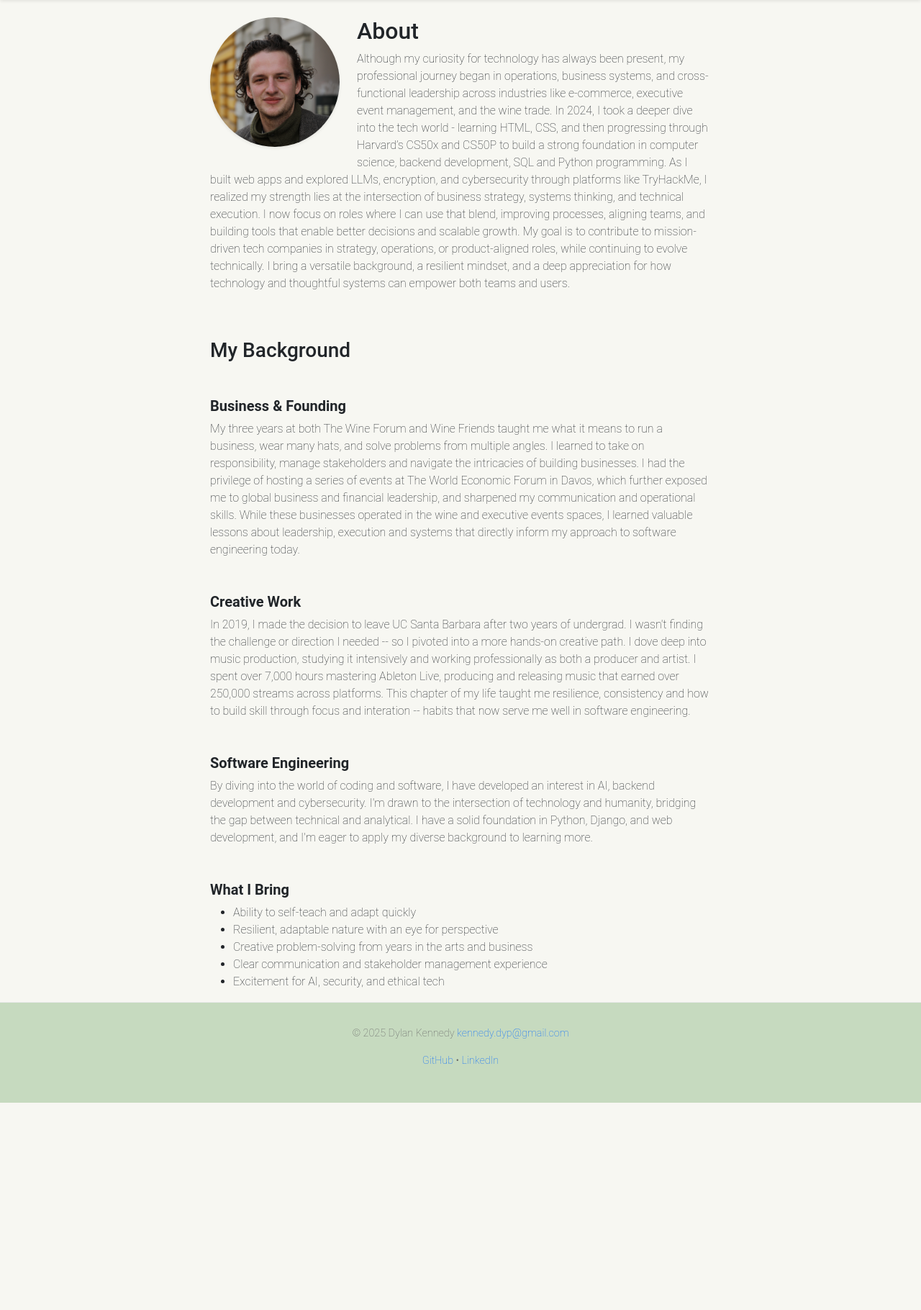
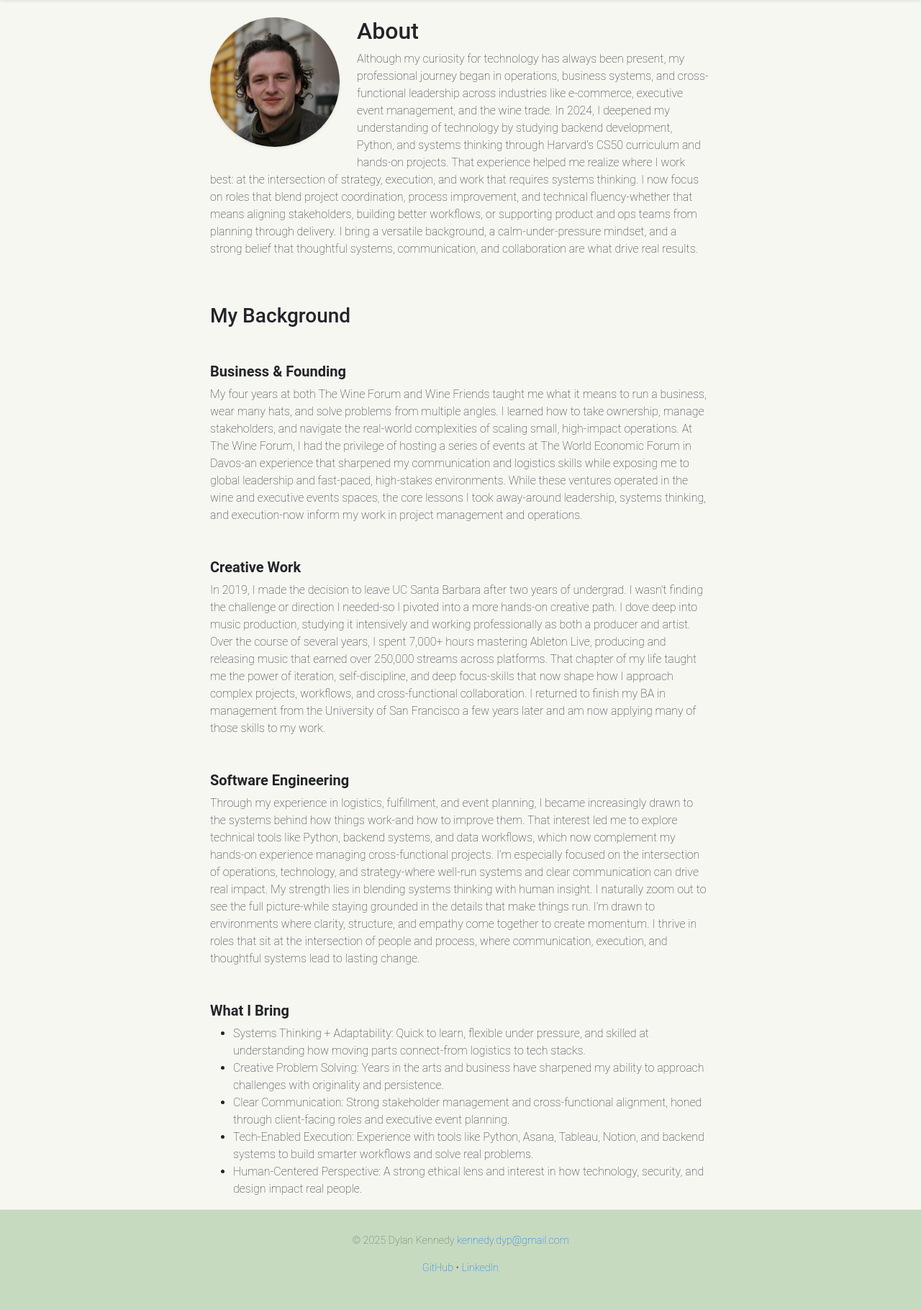
Before and after one commit to Dylan-kn/dylan_kennedy_portfolio, a Django app: page /about/ in a window 1280 px wide. Shown: the part 57-1877 px from the top of the page at 72% size. Before the commit the page ends 1589 px from the top, so only its background shows below. Run offline with Django 5.2, Linux system fonts and the light colour scheme.

Commit message:
Updated descriptions and info

```diff
--- a/templates/pages/about.html
+++ b/templates/pages/about.html
@@ -9,43 +9,42 @@
             <h2 class="section-title">About</h2>
             <p>
                 Although my curiosity for technology has always been present, my professional journey began in operations, business systems, and cross-functional leadership across industries like e-commerce, executive event management, and the wine trade.
-                In 2024, I took a deeper dive into the tech world - learning HTML, CSS, and then progressing through Harvard’s CS50x and CS50P to build a strong foundation in computer science, backend development, SQL and Python programming.
-                As I built web apps and explored LLMs, encryption, and cybersecurity through platforms like TryHackMe, I realized my strength lies at the intersection of business strategy, systems thinking, and technical execution. I now focus on roles
-                where I can use that blend, improving processes, aligning teams, and building tools that enable better decisions and scalable growth.
-                My goal is to contribute to mission-driven tech companies in strategy, operations, or product-aligned roles, while continuing to evolve technically. I bring a versatile background, a resilient mindset, and a deep appreciation for how technology and
-                thoughtful systems can empower both teams and users.
+                In 2024, I deepened my understanding of technology by studying backend development, Python, and systems thinking through Harvard’s CS50 curriculum and hands-on projects. That experience helped me realize where I work best: at the intersection of strategy,
+                execution, and work that requires systems thinking. I now focus on roles that blend project coordination, process improvement, and technical fluency-whether that means aligning stakeholders, building better workflows, or supporting product
+                and ops teams from planning through delivery. I bring a versatile background, a calm-under-pressure mindset, and a strong belief that thoughtful systems, communication, and collaboration are what drive real results.
             </p>
         </div>
         <h3 class="section-title">My Background</h2>
         <div>
             <h4 class="h5 fw-bold mt-5">Business & Founding</h4>
             <p>
-            My three years at both The Wine Forum and Wine Friends taught me what it means to run a business, wear many hats, and solve problems from multiple angles. I learned to take on responsibility,
-            manage stakeholders and navigate the intricacies of building businesses. I had the privilege of hosting a series of events at The World Economic Forum in Davos, which further exposed me
-            to global business and financial leadership, and sharpened my communication and operational skills. While these businesses operated in the wine and
-            executive events spaces, I learned valuable lessons about leadership, execution and systems that directly inform my approach to software engineering today.
+            My four years at both The Wine Forum and Wine Friends taught me what it means to run a business, wear many hats, and solve problems from multiple angles. I learned how to take ownership, manage stakeholders, and navigate the real-world complexities of scaling small,
+            high-impact operations. At The Wine Forum, I had the privilege of hosting a series of events at The World Economic Forum in Davos-an experience that sharpened my communication and logistics skills while exposing me to global leadership and fast-paced,
+            high-stakes environments. While these ventures operated in the wine and executive events spaces, the core lessons I took away-around leadership, systems thinking, and execution-now inform my work in project management and operations.
             </p>
             <h4 class="h5 fw-bold mt-5">Creative Work</h4>
             <p>
-            In 2019, I made the decision to leave UC Santa Barbara after two years of undergrad. I wasn't finding the challenge or direction I needed
-            -- so I pivoted into a more hands-on creative path. I dove deep into music production, studying it intensively and working professionally as both a producer and artist.
-            I spent over 7,000 hours mastering Ableton Live, producing and releasing music that earned over 250,000 streams across platforms. This chapter of my life taught me resilience, consistency and how to build skill through
-            focus and interation -- habits that now serve me well in software engineering.
+            In 2019, I made the decision to leave UC Santa Barbara after two years of undergrad. I wasn't finding the challenge or direction I needed-so I pivoted into a more hands-on creative path. I dove deep into music production, studying it intensively and working
+            professionally as both a producer and artist. Over the course of several years, I spent 7,000+ hours mastering Ableton Live, producing and releasing music that earned over 250,000 streams across platforms. That chapter of my life taught me the power of iteration,
+            self-discipline, and deep focus-skills that now shape how I approach complex projects, workflows, and cross-functional collaboration. I returned to finish my BA in management from the University of San Francisco a few years later and am now applying many of those
+            skills to my work.
             </p>
             <h4 class="h5 fw-bold mt-5">Software Engineering</h4>
             <p>
-             By diving into the world of coding and software, I have developed an interest in AI, backend development and cybersecurity. I'm drawn to the intersection of technology and humanity, bridging the gap between technical and analytical.
-            I have a solid foundation in Python, Django, and web development, and I'm eager to apply my diverse background to learning more.
-            </p>
+            Through my experience in logistics, fulfillment, and event planning, I became increasingly drawn to the systems behind how things work-and how to improve them. That interest led me to explore technical tools like Python, backend systems, and data workflows, which now
+            complement my hands-on experience managing cross-functional projects. I’m especially focused on the intersection of operations, technology, and strategy-where well-run systems and clear communication can drive real impact.
+            My strength lies in blending systems thinking with human insight. I naturally zoom out to see the full picture-while staying grounded in the details that make things run. I’m drawn to environments where clarity, structure, and empathy come together to create momentum.
+            I thrive in roles that sit at the intersection of people and process, where communication, execution, and thoughtful systems lead to lasting change.
+             </p>
         </div>
 
         <h2 class="h5 fw-bold mt-5">What I Bring</h2>
             <ul>
-            <li>Ability to self-teach and adapt quickly</li>
-            <li>Resilient, adaptable nature with an eye for perspective</li>
-            <li>Creative problem-solving from years in the arts and business</li>
-            <li>Clear communication and stakeholder management experience</li>
-            <li>Excitement for AI, security, and ethical tech</li>
+            <li>Systems Thinking + Adaptability: Quick to learn, flexible under pressure, and skilled at understanding how moving parts connect-from logistics to tech stacks.</li>
+            <li>Creative Problem Solving: Years in the arts and business have sharpened my ability to approach challenges with originality and persistence.</li>
+            <li>Clear Communication: Strong stakeholder management and cross-functional alignment, honed through client-facing roles and executive event planning.</li>
+            <li>Tech-Enabled Execution: Experience with tools like Python, Asana, Tableau, Notion, and backend systems to build smarter workflows and solve real problems.</li>
+            <li>Human-Centered Perspective: A strong ethical lens and interest in how technology, security, and design impact real people.</li>
             </ul>
 
     </div>
```
Also changed, not shown: templates/pages/home.html (+12 -7 lines).
